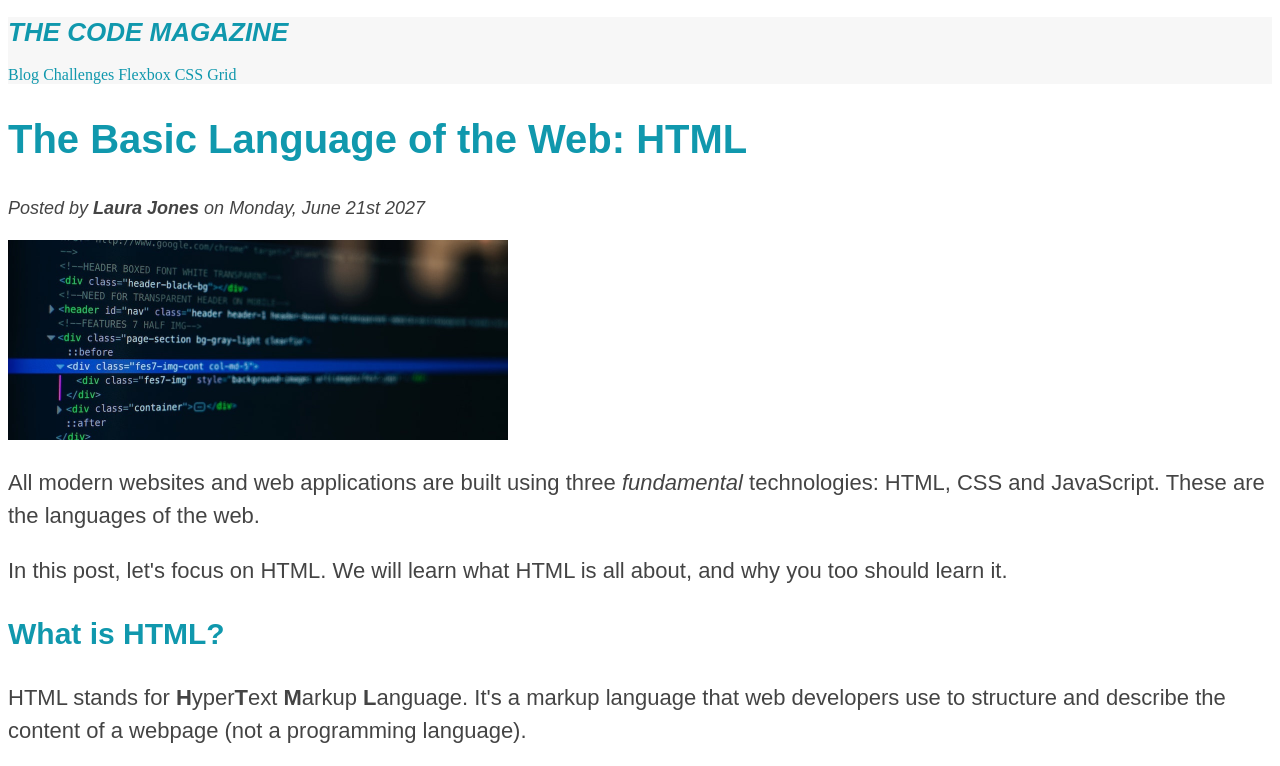
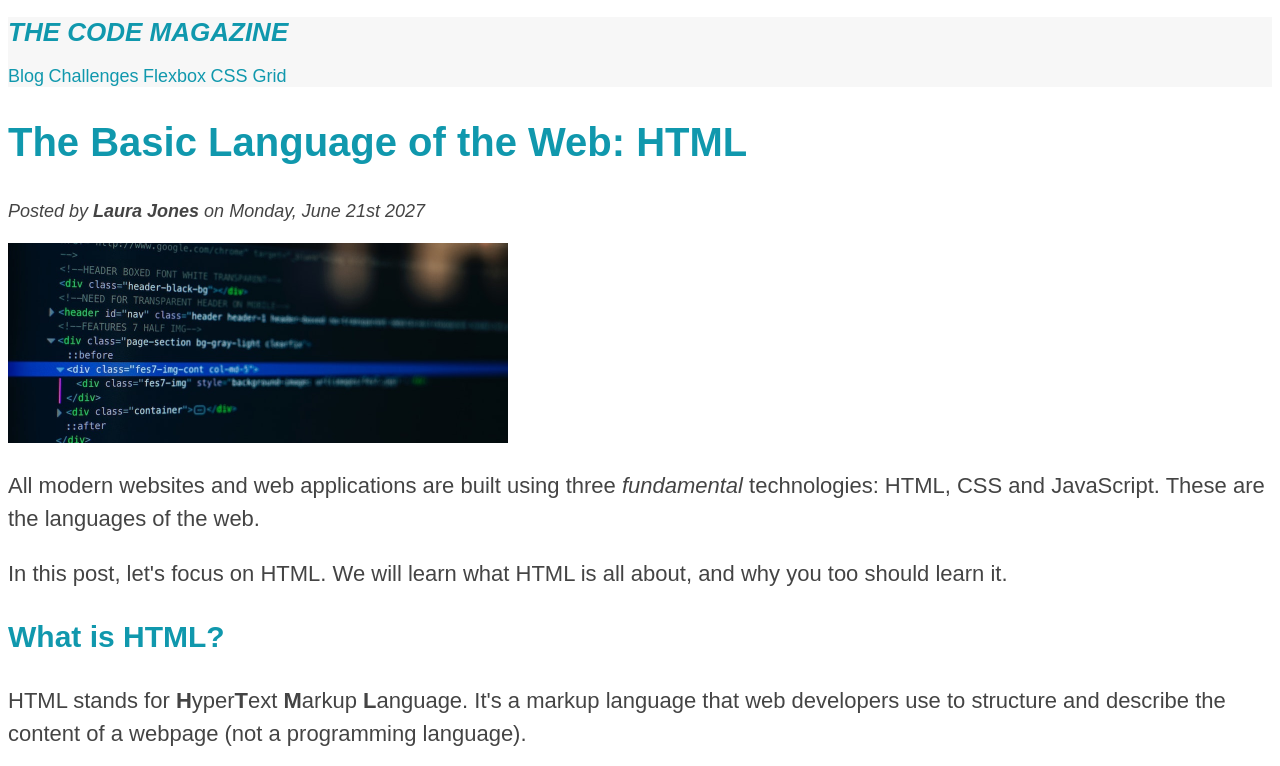
Before and after one commit to garomonegro/html-css-jonas, a plain HTML site: page 03-css-fundamentals/index.html in a window 1280 px wide. Shown: the top 766 px of the page. Drawn offline with Linux system fonts and the light colour scheme.

Commit message:
03-css-fundamentals: more concepts and such

```diff
--- a/03-css-fundamentals/style.css
+++ b/03-css-fundamentals/style.css
@@ -1,4 +1,15 @@
 /* External CSS */
+
+/* Not Inheritance, its just applied to everything */
+* {
+  /* border-top: 5px solid #1098ad; */
+}
+
+/* Inheritance */
+body {
+  color: #444;
+  font-family: sans-serif;
+}
 
 h1, h2, h3, h4, p, li {
   font-family: sans-serif;
@@ -129,3 +140,11 @@ a:active {
   background-color: black;
   font-style: italic;
 }
+
+nav a:link {
+  font-size: 18px;
+}
+
+nav a:link {
+  font-size: 18px;
+}
```
Also changed, not shown: 1 other file.
